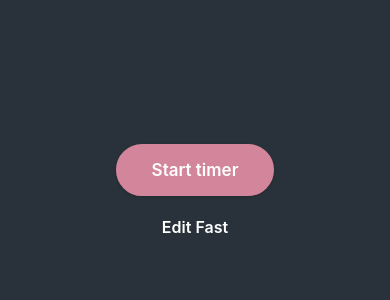
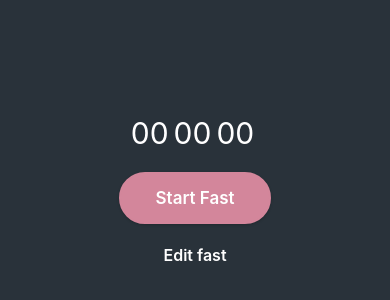
Before and after one commit to jonl210/plum, a React Native app: screen /Home in a window 390 px wide. Shown: the part 232-532 px from the top of the page. Built offline with nearby package versions, Linux system fonts and the light colour scheme.

Commit message:
add back dayjs to implement working timer

```diff
--- a/package.json
+++ b/package.json
@@ -11,6 +11,7 @@
   "dependencies": {
     "@react-navigation/native": "^6.0.11",
     "@react-navigation/native-stack": "^6.7.0",
+    "dayjs": "^1.11.5",
     "expo": "~46.0.8",
     "expo-status-bar": "~1.4.0",
     "react": "18.0.0",
--- /dev/null
+++ b/src/components/atoms/Timer.js
@@ -0,0 +1,43 @@
+import dayjs from "dayjs";
+import { useEffect, useState } from "react";
+import { StyleSheet, Text, TouchableOpacity, View } from "react-native";
+import { getRemainingTimeUntilMsTimestamp } from "../../utils/CountdownTimerUtils";
+
+const defaultRemainingTime = {
+  seconds: "00",
+  minutes: "00",
+  hours: "00",
+};
+
+const Timer = ({ countdownTimestampMs }) => {
+  const [remainingTime, setRemainingTime] = useState(defaultRemainingTime);
+
+  // useEffect(() => {
+  //   const intervalId = setInterval(() => {
+  //     updateRemainingTime(countdownTimestampMs);
+  //   }, 1000);
+  //   return () => clearInterval(intervalId);
+  // }, [countdownTimestampMs]);
+
+  const updateRemainingTime = (countdown) => {
+    setRemainingTime(getRemainingTimeUntilMsTimestamp(countdown));
+  };
+
+  return (
+    <View style={{ flexDirection: "row" }}>
+      <Text style={styles.number}>{remainingTime.hours}</Text>
+      <Text style={styles.number}>{remainingTime.minutes}</Text>
+      <Text style={styles.number}>{remainingTime.seconds}</Text>
+    </View>
+  );
+};
+
+const styles = StyleSheet.create({
+  number: {
+    color: "#fff",
+    fontSize: 30,
+    marginRight: 5,
+  },
+});
+
+export default Timer;
--- a/src/components/atoms/TimerButton.js
+++ b/src/components/atoms/TimerButton.js
@@ -7,7 +7,7 @@ const TimerButton = ({ pressed, setPressed }) => {
       onPress={() => setPressed(!pressed)}
     >
       <Text style={styles.text}>
-        {pressed ? "Your fasting!" : "Start timer"}
+        {pressed ? "Your Fasting!" : "Start Fast"}
       </Text>
     </TouchableOpacity>
   );
--- a/src/screens/home/Home.js
+++ b/src/screens/home/Home.js
@@ -1,3 +1,4 @@
+import dayjs from "dayjs";
 import { useState } from "react";
 import {
   ScrollView,
@@ -6,6 +7,7 @@ import {
   TouchableOpacity,
   View,
 } from "react-native";
+import Timer from "../../components/atoms/Timer";
 import TimerButton from "../../components/atoms/TimerButton";
 
 const Home = () => {
@@ -13,10 +15,13 @@ const Home = () => {
 
   return (
     <View style={{ flex: 1, backgroundColor: "#29323a" }}>
-      <ScrollView contentContainerStyle={styles.container}>
+      <ScrollView contentContainerStyle={styles.scrollContainer}>
+        <View style={{ marginBottom: 21 }}>
+          <Timer />
+        </View>
         <TimerButton pressed={pressed} setPressed={setPressed} />
         <TouchableOpacity style={{ marginTop: 21 }}>
-          <Text style={styles.editFast}>Edit Fast</Text>
+          <Text style={styles.editFast}>Edit fast</Text>
         </TouchableOpacity>
       </ScrollView>
     </View>
@@ -24,7 +29,7 @@ const Home = () => {
 };
 
 const styles = StyleSheet.create({
-  container: {
+  scrollContainer: {
     flex: 1,
     alignItems: "center",
     justifyContent: "center",
--- /dev/null
+++ b/src/utils/CountdownTimerUtils.js
@@ -0,0 +1,27 @@
+import dayjs from "dayjs";
+
+export function getRemainingTimeUntilMsTimestamp(timestampMs) {
+  const timestampDayjs = dayjs(timestampMs);
+  const nowDayjs = dayjs();
+
+  return {
+    seconds: getRemainingSeconds(nowDayjs, timestampDayjs),
+    minutes: getRemainingMinutes(nowDayjs, timestampDayjs),
+    hours: getRemainingHours(nowDayjs, timestampDayjs),
+  };
+}
+
+const getRemainingSeconds = (nowDayjs, timestampDayjs) => {
+  const seconds = timestampDayjs.diff(nowDayjs, "seconds") % 60;
+  return seconds;
+};
+
+const getRemainingMinutes = (nowDayjs, timestampDayjs) => {
+  const minutes = timestampDayjs.diff(nowDayjs, "minutes") % 60;
+  return minutes;
+};
+
+const getRemainingHours = (nowDayjs, timestampDayjs) => {
+  const hours = timestampDayjs.diff(nowDayjs, "hours") % 24;
+  return hours;
+};
```
Also changed, not shown: 1 other file (tests, documents, lock files or other folders).
